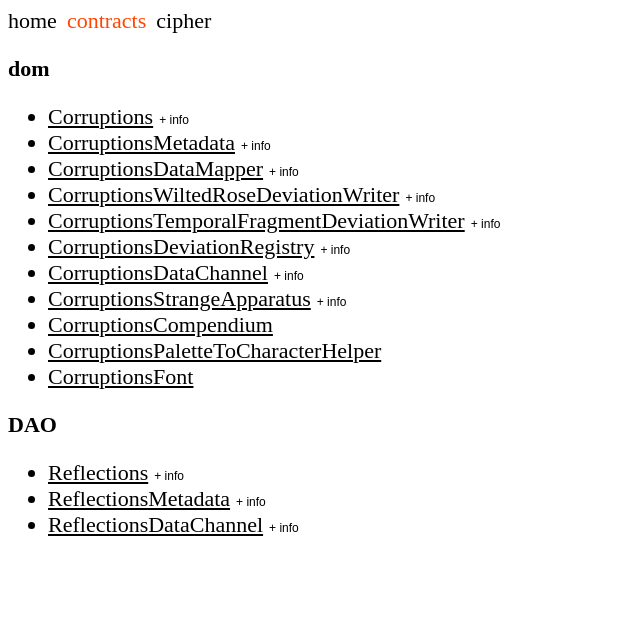
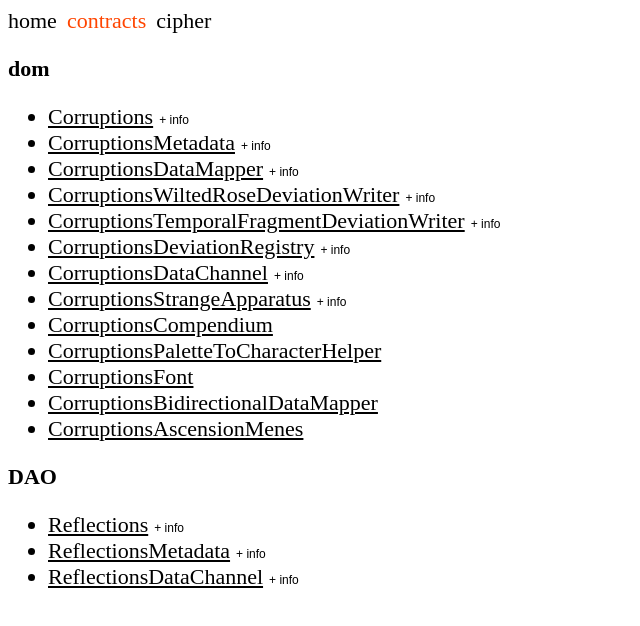
Before and after one commit to diogoquintas/corruptions, a Next.js app: page /contracts in a window 1280 px wide. Shown: the top 626 px of the page, without its empty margins (0-640 px from the left). Built offline with nearby package versions, Linux system fonts and the light colour scheme.

Commit message:
feat: add new contracts

```diff
--- a/components/contract-list/ContractList.js
+++ b/components/contract-list/ContractList.js
@@ -57,6 +57,14 @@ export default function ContractList() {
           title="CorruptionsFont"
           address="0xdf8A48979F33f12952Ab4cF6f960EA4071fc656b"
         />
+        <ContractItem
+          title="CorruptionsBidirectionalDataMapper"
+          address="0x5E0813C763a56Cd5F5cEFe4883D80C275Cc873d8"
+        />
+        <ContractItem
+          title="CorruptionsAscensionMenes"
+          address="0xD5192Ba5Bd9415b5e0d09633657129086a5F36c4"
+        />
       </ul>
       <h3>DAO</h3>
       <ul>
```
